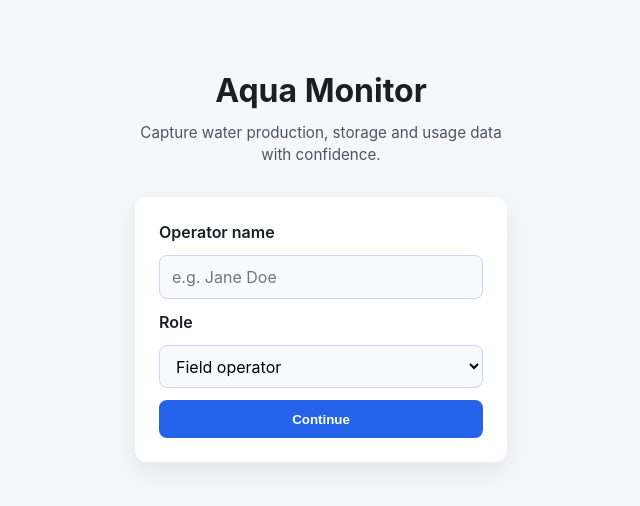
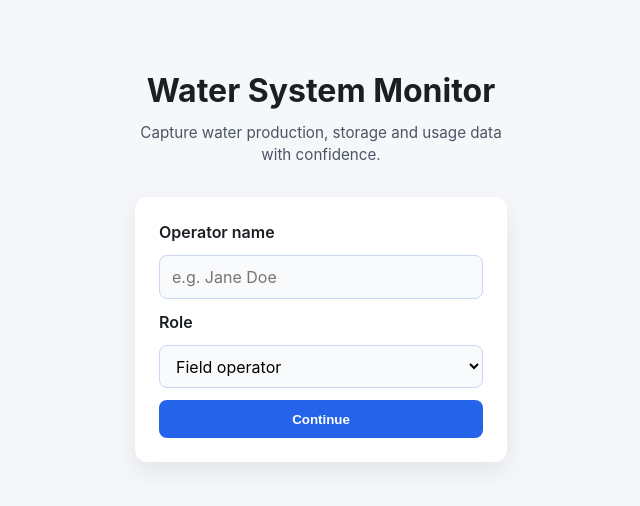
Before and after one commit to eugeniop/aqua, a React (Vite) app in the folder client/: page / in a window 1280 px wide. Shown: the top 506 px of the page, without its empty margins (319-959 px from the left). Built offline with nearby package versions, Linux system fonts and the light colour scheme; no server answers.

Commit message:
Updated title

```diff
--- a/client/src/i18n/translations.js
+++ b/client/src/i18n/translations.js
@@ -3,6 +3,7 @@ export const translations = {
     languageLabel: 'Language',
     english: 'English',
     swahili: 'Swahili',
+    'Aqua Monitor': 'Water System Monitor',
     timeZoneLabel: 'Time zone',
     pacificTime: 'Pacific Time (PST/PDT)',
     tanzaniaTime: 'Tanzania (EAT)',
@@ -43,7 +44,7 @@ export const translations = {
     timeZoneLabel: 'Kanda ya saa',
     pacificTime: 'Saa za Pasifiki (PST/PDT)',
     tanzaniaTime: 'Saa za Tanzania (EAT)',
-    'Aqua Monitor': 'Aqua Monitor',
+    'Aqua Monitor': 'Ufuatiliaji wa Mfumo wa Maji',
     'Capture water production, storage and usage data with confidence.':
       'Kusanya taarifa za uzalishaji, uhifadhi na matumizi ya maji kwa uhakika.',
     'Operator name': 'Jina la mtumiaji',
```
